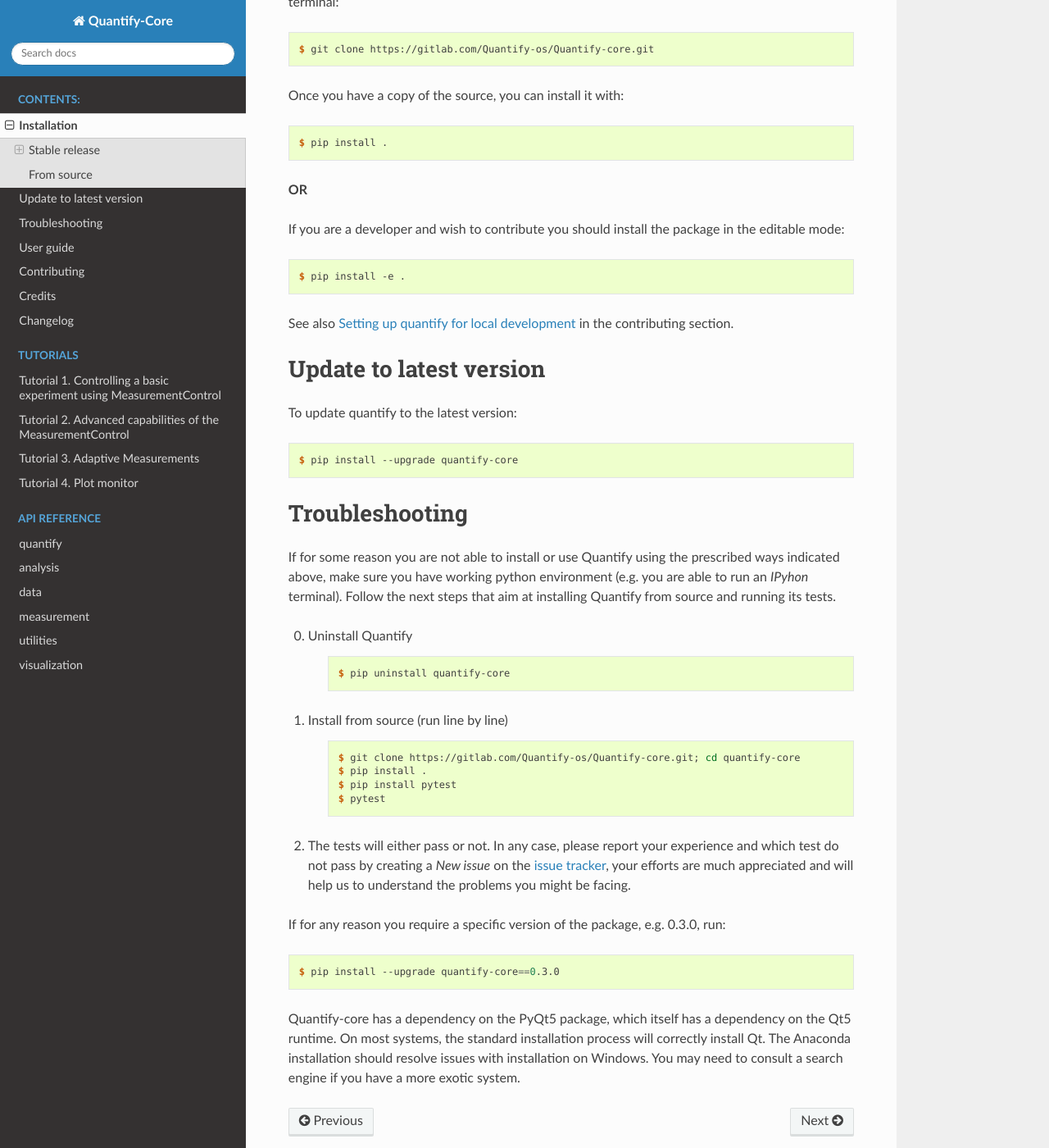
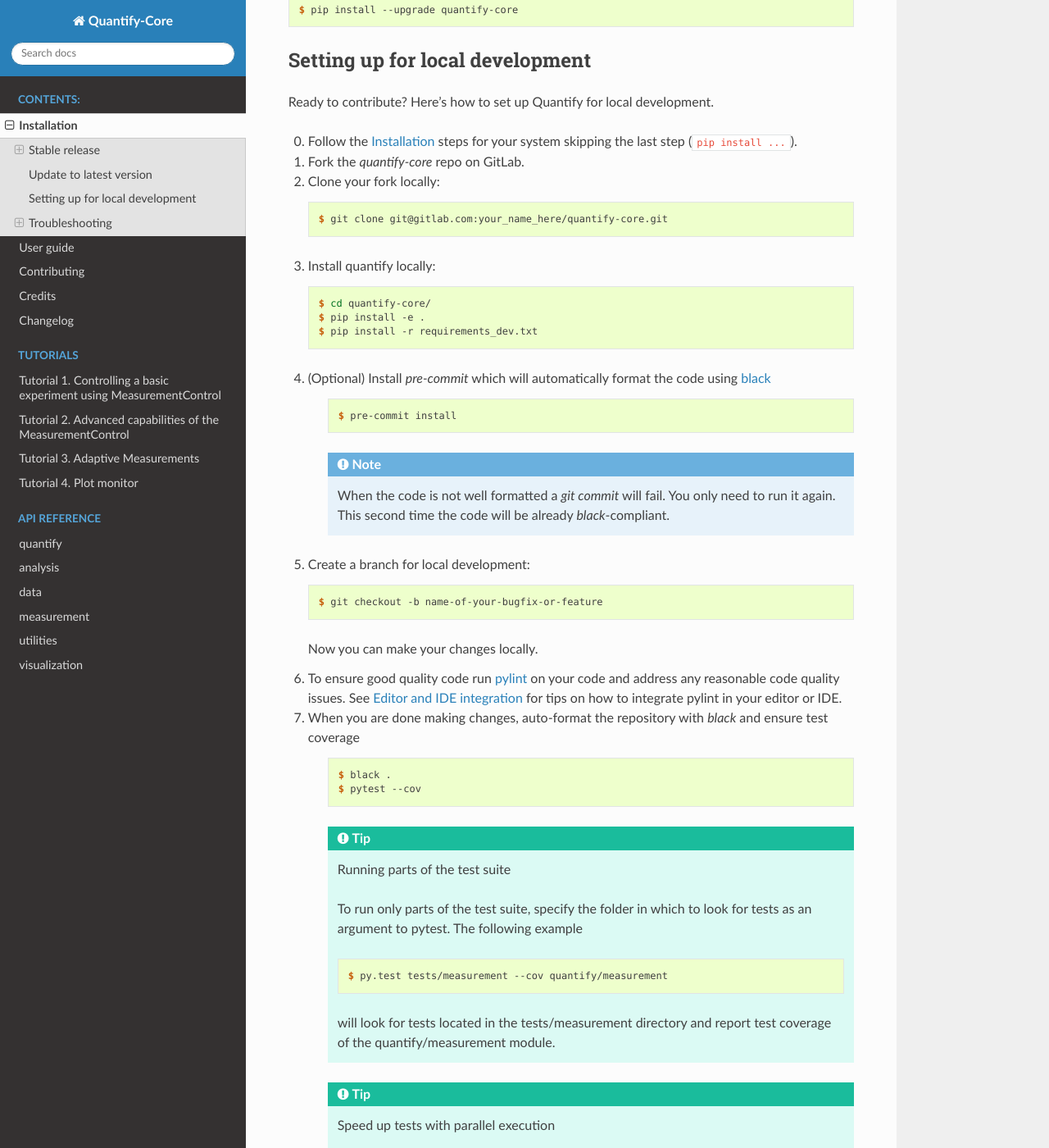
Before and after one commit to quantify-os/quantify-core, a Sphinx documentation site: the page built from docs/installation.rst, in a window 1280 px wide and 1400 px high, scrolled down 2688 px. Shown: the whole window at 82% size. Built offline with Sphinx 7.4.7 and the Read the Docs theme 2.0.0, drawn with Linux system fonts in a browser that asks for light colours; some of the changed text lies outside the part shown.

Commit message:
clean up install docs for local dev

```diff
--- a/docs/installation.rst
+++ b/docs/installation.rst
@@ -7,7 +7,7 @@
 --------------
 
 This is the preferred method to install Quantify, as it will always install the most recent stable release.
-If you want to contribute to quantify, see :ref:`Setting up quantify for local development` in the contributing section.
+If you want to contribute to quantify, see `Setting up for local development`_.
 
 On Windows and macOS (Anaconda)
 ~~~~~~~~~~~~~~~~~~~~~~~~~~~~~~~
@@ -21,7 +21,7 @@
 
 #. Install Quantify (and JupyterLab) in a new conda environment, see also the `Conda cheat sheet <https://docs.conda.io/projects/conda/en/latest/user-guide/cheatsheet.html>`_.
 
-    .. code-block:: console
+    .. code-block::
 
         $ conda create --name quantify-env python=3.8
         $ conda activate quantify-env
@@ -61,7 +61,7 @@
 
 #. Create a conda environment, see also the `Conda cheat sheet <https://docs.conda.io/projects/conda/en/latest/user-guide/cheatsheet.html>`_.
 
-    .. code-block:: console
+    .. code-block::
 
         $ conda create --name quantify-env python=3.8   # create the conda environment, you can replace `quantify-env` if you wish
         $ conda activate quantify-env                   # activates the conda environment
@@ -70,41 +70,35 @@
 
         You can add :code:`conda activate quantify-env` at the end of the `.bashrc` (or `.bash_profile`) if you wish for this environment to be activated automatically in the terminal when it is opened.
 
-#. Install jupyter-lab in the new environment using
+#. Install jupyter-lab in the new environment using::
 
-    .. code-block:: console
+    $ conda install -c conda-forge jupyterlab  # install jupyter lab
+    $ # add the environment as an available kernel for jupyter notebook within jupyter-lab.
+    $ python -m ipykernel install --user --name=quantify-env  --display-name="Python 3 Quantify Env"
 
-        $ conda install -c conda-forge jupyterlab  # install jupyter lab
-        $ # add the environment as an available kernel for jupyter notebook within jupyter-lab.
-        $ python -m ipykernel install --user --name=quantify-env  --display-name="Python 3 Quantify Env"
+#. Install quantify-core pypi
 
-#. Install quantify-core from pypi.
+    If you are interested to contribute to Quantify you should :ref:`set it up for local development instead <Setting up for local development>`.
 
-    If you are an early adopter or interested to contribute to Quantify you should :ref:`install it from source instead <From source>`.
-
-    .. code-block:: console
+    .. code-block::
 
         $ pip install quantify-core  # install the package into
         $ pip install quantify-scheduler   # optionally install other quantify modules
 
     .. note::
 
-        We currently do not have a conda recipe for installation, instead we refer to the default pip installation within the conda environment.
+        We currently do not have a conda recipe for installation, instead we refer to the default pip installation within a conda environment.
 
 Other systems
 ~~~~~~~~~~~~~
 
-Confirm that you have a working python 3.7+ and run the following in your terminal of choice
-
-.. code-block:: console
+Confirm that you have a working python 3.7+ and run the following in your terminal of choice::
 
     $ python --version
     # Expected output similar to:
     # Python 3.7.6
 
-Install Quantify:
-
-.. code-block:: console
+Install Quantify::
 
     $ pip install quantify-core
 
@@ -116,78 +110,144 @@
 .. _Python installation guide: http://docs.python-guide.org/en/latest/starting/installation/
 
 
-From source
-------------
+Update to latest version
+------------------------
 
-The source code of Quantify can be downloaded from the `GitLab repo <https://gitlab.com/Quantify-os/Quantify-core>`_ or installed from your terminal:
-
-.. code-block:: console
-
-    $ git clone https://gitlab.com/Quantify-os/Quantify-core.git
-
-Once you have a copy of the source, you can install it with:
-
-.. code-block:: console
-
-    $ pip install .
-
-**OR**
-
-If you are a developer and wish to contribute you should install the package in the editable mode:
-
-.. code-block:: console
-
-    $ pip install -e .
-
-See also :ref:`Setting up quantify for local development` in the contributing section.
-
-Update to latest version
-========================
-
-To update quantify to the latest version:
-
-.. code-block:: console
+To update quantify to the latest version::
 
     $ pip install --upgrade quantify-core
 
+
+Setting up for local development
+--------------------------------
+
+Ready to contribute? Here's how to set up Quantify for local development.
+
+0. Follow the `Installation`_ steps for your system skipping the last step (:code:`pip install ...`).
+
+#. Fork the `quantify-core` repo on GitLab.
+
+#. Clone your fork locally::
+
+    $ git clone git@gitlab.com:your_name_here/quantify-core.git
+
+#. Install quantify locally::
+
+    $ cd quantify-core/
+    $ pip install -e .
+    $ pip install -r requirements_dev.txt
+
+#. (Optional) Install `pre-commit` which will automatically format the code using `black <https://github.com/psf/black>`_
+
+    .. code-block::
+
+        $ pre-commit install
+
+    .. note:: When the code is not well formatted a `git commit` will fail. You only need to run it again. This second time the code will be already *black*-compliant.
+
+#. Create a branch for local development::
+
+    $ git checkout -b name-of-your-bugfix-or-feature
+
+   Now you can make your changes locally.
+
+#. To ensure good quality code run `pylint <https://pylint.readthedocs.io/en/latest/index.html>`_ on your code and address any reasonable code quality issues. See `Editor and IDE integration <https://pylint.readthedocs.io/en/latest/user_guide/ide-integration.html>`_ for tips on how to integrate pylint in your editor or IDE.
+
+
+#. When you are done making changes, auto-format the repository with `black` and ensure test coverage
+
+    .. code-block::
+
+        $ black .
+        $ pytest --cov
+
+
+    .. tip:: Running parts of the test suite
+
+        To run only parts of the test suite, specify the folder in which to look for
+        tests as an argument to pytest. The following example
+
+
+        .. code-block::
+
+            $ py.test tests/measurement --cov quantify/measurement
+
+        will look for tests located in the tests/measurement directory and report test coverage of the quantify/measurement module.
+
+    .. tip:: Speed up tests with parallel execution
+
+        .. code-block::
+
+            $ py.test -n 2 # where 2 is the number of cores of your CPU
+
+#. Building the documentation
+
+    If you have worked on documentation or `docstrings <https://www.python.org/dev/peps/pep-0257/>`_ you need to review how your docs look locally and ensure *no error or warnings are raised*.
+    You can build the docs locally using::
+
+        $ cd docs
+
+        $ # unix
+        $ make html
+
+        $ # windows
+        $ ./make.bat html
+
+    The docs will be located in `quantify/docs/_build`.
+
+    .. tip::
+
+        If you are working on documentation it can be useful to automatically rebuild the docs after every change.
+        This can be done using the `sphinx-autobuild` package. Through the following command::
+
+            $ sphinx-autobuild docs docs/_build/html
+
+        The documentation will then be hosted on `localhost:8000`
+
+    .. tip::
+
+        Building the tutorials can be time consuming, if you are not editing them, feel free to delete your local copy of the `quantify-core/docs/tutorials` to skip their build. You can recover the files using git (do not commit the deleted files).
+
+
+#. Commit your changes and push your branch to GitLab::
+
+    $ git add .
+    $ git commit -m "Your detailed description of your changes."
+    $ git push origin name-of-your-bugfix-or-feature
+
+#. Submit a merge request through the GitLab website.
+
+#. Add short entry in the `CHANGELOG.rst` under `Unreleased`, commit and push.
+
 Troubleshooting
-===============
+---------------
 
 If for some reason you are not able to install or use Quantify using the prescribed ways indicated above, make sure you have working python environment (e.g. you are able to run an `IPyhon` terminal). Follow the next steps that aim at installing Quantify from source and running its tests.
 
-0. Uninstall Quantify
-
-    .. code-block:: console
+0. Uninstall Quantify::
 
         $ pip uninstall quantify-core
 
-#. Install from source (run line by line)
+#. Install from source (run line by line)::
 
-    .. code-block:: console
-
-        $ git clone https://gitlab.com/Quantify-os/Quantify-core.git; cd quantify-core
+        $ git clone https://gitlab.com/quantify-os/quantify-core.git; cd quantify-core
         $ pip install .
-        $ pip install pytest
-        $ pytest
+        $ pip install -r requirements_dev.txt
+        $ pytest -v -n 2
 
 #. The tests will either pass or not. In any case, please report your experience and which test do not pass by creating a `New issue` on the `issue tracker <https://gitlab.com/quantify-os/quantify-core/-/issues>`_, your efforts are much appreciated and will help us to understand the problems you might be facing.
 
 Downgrade to specific version
-^^^^^^^^^^^^^^^^^^^^^^^^^^^^^
+~~~~~~~~~~~~~~~~~~~~~~~~~~~~~
 
-If for any reason you require a specific version of the package, e.g. 0.3.0, run:
-
-.. code-block:: console
+If for any reason you require a specific version of the package, e.g. 0.3.0, run::
 
     $ pip install --upgrade quantify-core==0.3.0
 
-Potential issues
-~~~~~~~~~~~~~~~~~~~~~~~~
-
-PyQtGraph and PyQt5
-^^^^^^^^^^^^^^^^^^^^^^^^^
+Potential issues: PyQtGraph and PyQt5
+~~~~~~~~~~~~~~~~~~~~~~~~~~~~~~~~~~~~~
 
 Quantify-core has a dependency on the PyQt5 package, which itself has a dependency on the Qt5 runtime.
 On most systems, the standard installation process will correctly install Qt.
-The Anaconda installation should resolve issues with installation on Windows.
+The Anaconda installation should resolve issues with installation on Windows or macOS.
 You may need to consult a search engine if you have a more exotic system.
```
Also changed, not shown: CONTRIBUTING.rst (+7 -99 lines).
